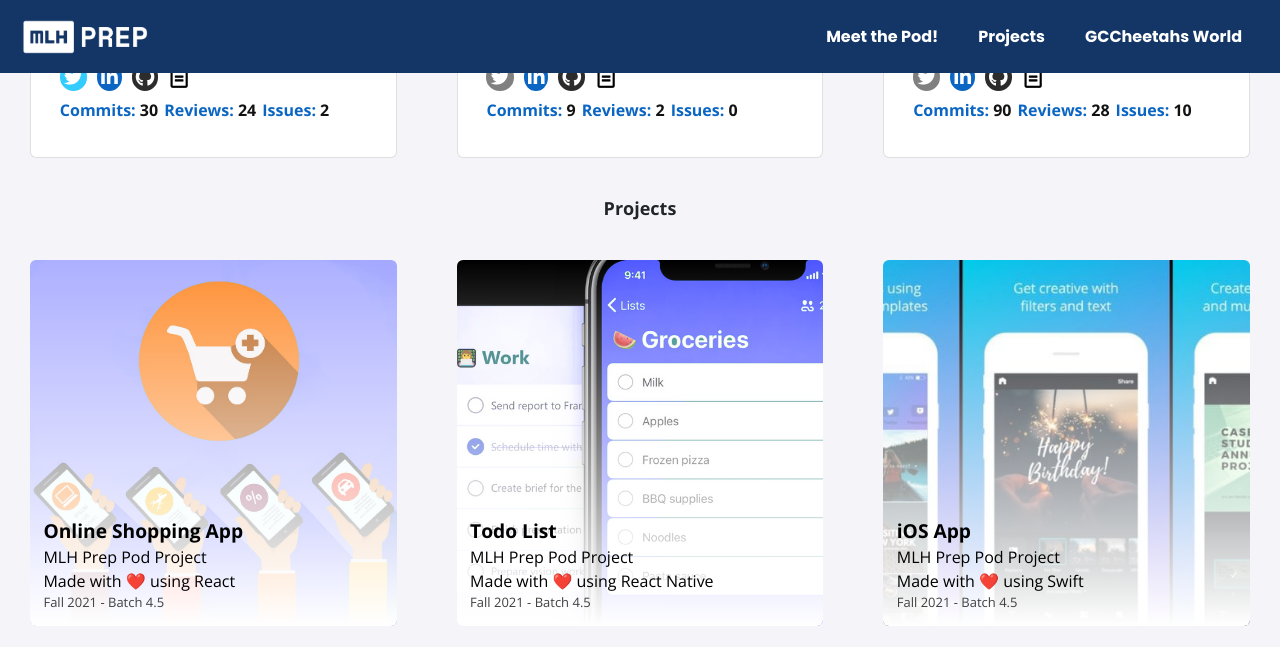
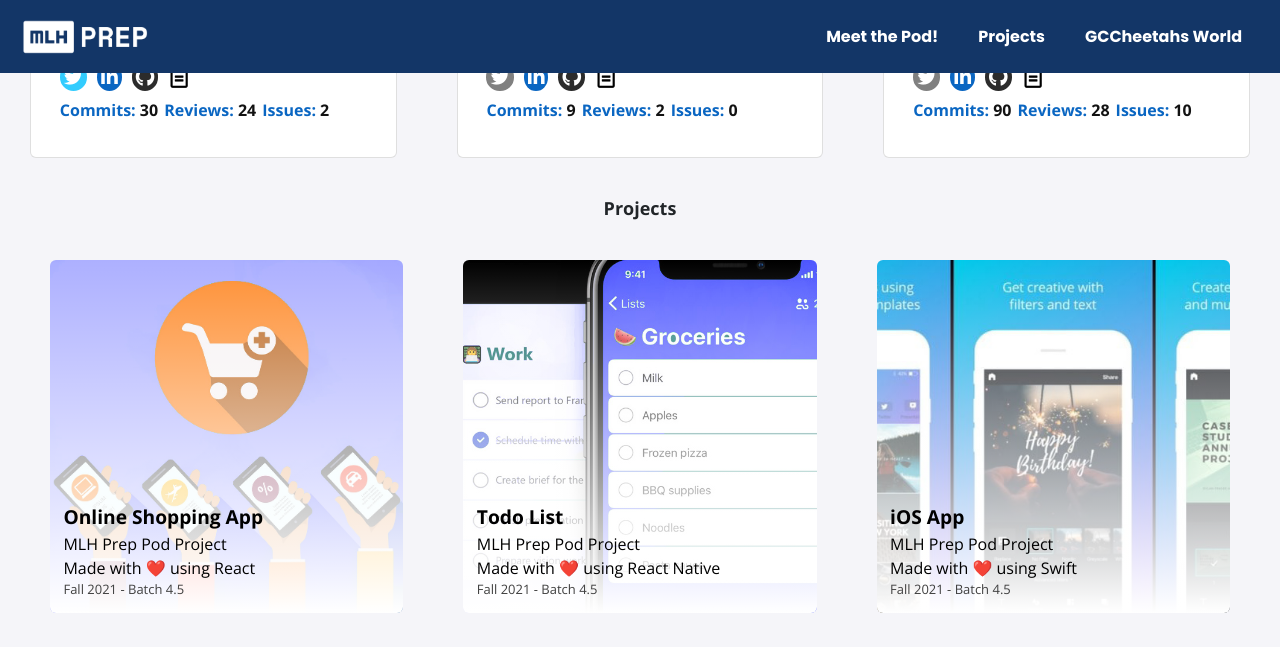
Before and after one commit to MLH-Fellowship/jan-2022-prep-portfolio, a Jekyll site: the page built from index.html, in a window 1280 px wide and 1400 px high, scrolled down 1820 px. Shown: the top 647 px of the window. Built offline with Jekyll 4.4.1, drawn with Linux system fonts in a browser that asks for light colours; nearby versions of some CDN libraries; grey boxes are pictures that could not be loaded.

Commit message:
Centered project elements

```diff
--- a/_includes/projects.html
+++ b/_includes/projects.html
@@ -1,5 +1,5 @@
 <h2 id ="PodProjects">Projects</h2>
-<div class="card-container" >
+<div class="project card-container" >
     {% for item in site.data.projects %}
     {% if item.page-name %}
     <a href="/projects/{{ item.page-name }}">
--- a/_sass/all.scss
+++ b/_sass/all.scss
@@ -14,6 +14,16 @@
     grid-template-columns: repeat(4, 1fr);
     font-family: "Open Sans", sans-serif;
 }
+
+.project {
+    display: grid;
+    grid-template-columns: repeat(3, 1fr);
+    margin: auto;
+    padding-left: 20px;
+    padding-right: 20px;
+    font-family: "Open Sans", sans-serif;
+}
+
 .project-header {
     display: flex;
     justify-content: space-between;
```
